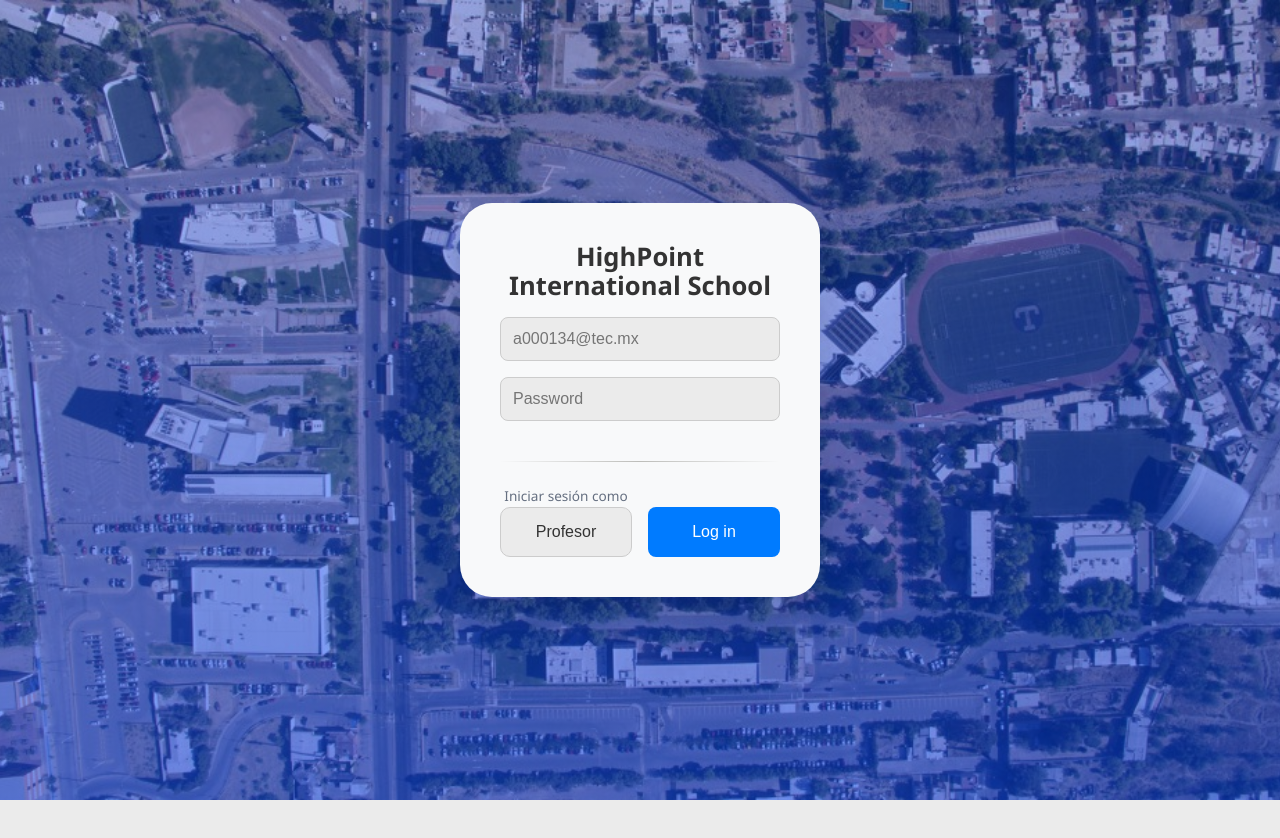
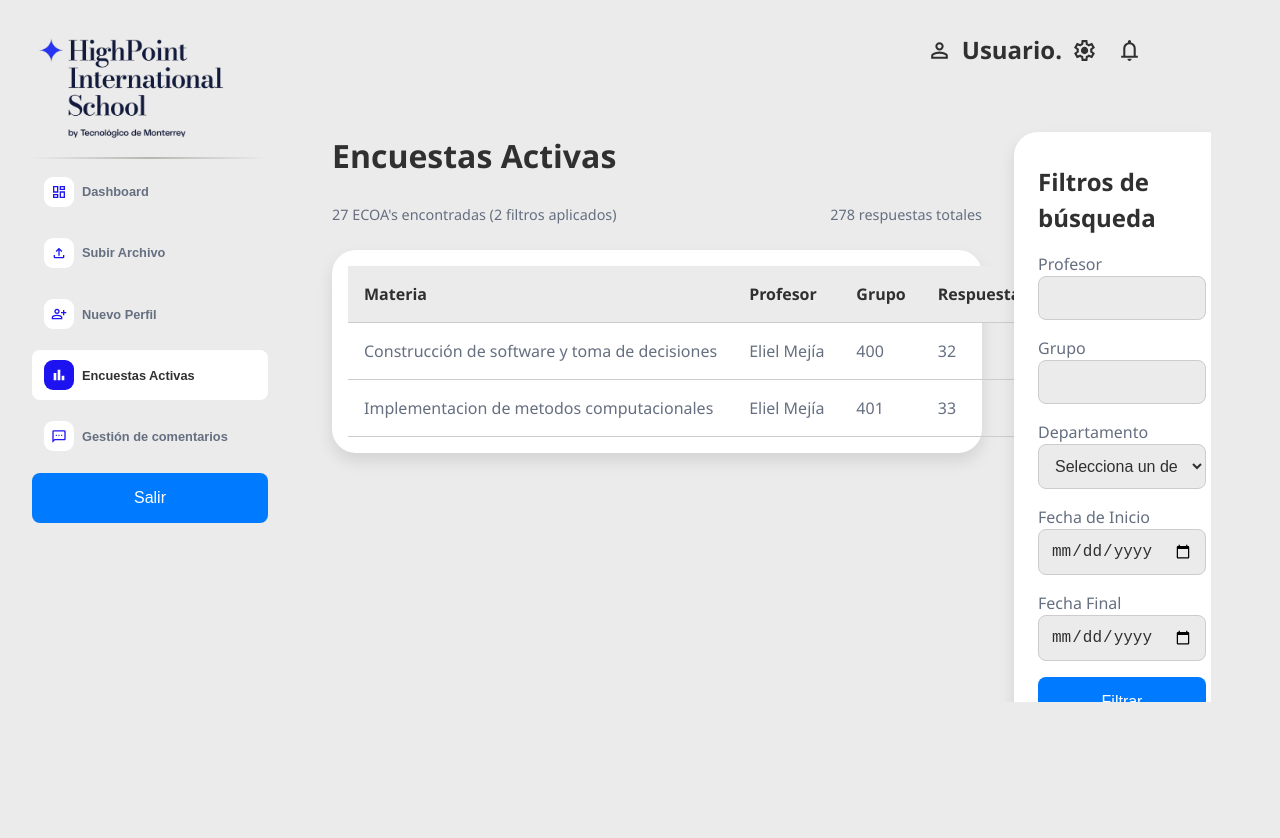
Before and after one commit to CLA-TC2005B-FJ2025/equipo5-prototipo, a React (Vite) app: page /encuestasActivas in a window 1280 px wide. Before the commit this address led to /. Shown: the top 838 px of the page. Before the commit the page ends 800 px from the top, so only its background shows below. Built offline with nearby package versions, Linux system fonts and the light colour scheme.

Commit message:
CasiEncuestasActivasFrontend

```diff
--- a/src/Paginas/Dashboard.jsx
+++ b/src/Paginas/Dashboard.jsx
@@ -1,4 +1,4 @@
-import AdminDashboard from "./dashboards/adminDashboard.jsx";
+import AdminDashboard from "./dashboards/AdminDashboard.jsx";
 
 export default function Dashboard() {
   const rol = localStorage.getItem("rol");
--- a/src/Paginas/encuestasActivas.jsx
+++ b/src/Paginas/encuestasActivas.jsx
@@ -1,13 +1,99 @@
 import Sidebar from "../components/Sidebar";
+import NavBar from "../components/NavBar";
+import "../Styles/EncuestasActivas.css";
 
 export default function EncuestasActivas() {
+  const userName = localStorage.getItem("userName") || "Usuario";
+
   return (
     <div className="MainPageLayout">
       <div className="Sidebar">
-        <Sidebar botonActivoAct={"Encuestas Activas"}></Sidebar>
+        <Sidebar botonActivoAct="Encuestas Activas" />
       </div>
+
+      <div className="Navbar">
+        <NavBar Usuario={userName} />
+      </div>
+
       <div className="MainContent">
-        <h1>ENCUESTAS ACTIVAS</h1>
+        <div className="encuestas-activas-container">
+          <div className="encuestas-main-content">
+            <h1 className="encuestas-header">Encuestas Activas</h1>
+            <div className="encuestas-info-bar">
+              <span>27 ECOA's encontradas (2 filtros aplicados)</span>
+              <span>278 respuestas totales</span>
+            </div>
+            <div className="encuestas-list">
+              <table>
+                <thead>
+                  <tr>
+                    <th>Materia</th>
+                    <th>Profesor</th>
+                    <th>Grupo</th>
+                    <th>Respuestas</th>
+                    <th>Info</th>
+                  </tr>
+                </thead>
+                <tbody>
+                  <tr>
+                    <td>Construcción de software y toma de decisiones</td>
+                    <td>Eliel Mejía</td>
+                    <td>400</td>
+                    <td>32</td>
+                    <td><a href="#">Ver datos</a></td>
+                  </tr>
+                  <tr>
+                    <td>Implementacion de metodos computacionales</td>
+                    <td>Eliel Mejía</td>
+                    <td>401</td>
+                    <td>33</td>
+                    <td><a href="#">Ver datos</a></td>
+                  </tr>
+                  {/* Más filas */}
+                </tbody>
+              </table>
+            </div>
+          </div>
+
+          <div className="encuestas-filtros">
+            <h2>Filtros de búsqueda</h2>
+
+            <div>
+              <label>Profesor</label>
+              <input type="text"/>
+            </div>
+
+            <div>
+              <label>Grupo</label>
+              <input type="text"/>
+            </div>
+
+            <div>
+              <label>Departamento</label>
+              <select>
+                <option>Selecciona un departamento</option>
+                <option>Académico</option>
+                <option>Deportivo</option>
+                <option>Cultural</option>
+                <option>Laboratorista</option>
+                <option>Tutores</option>
+              </select>
+            </div>
+
+            <div>
+              <label>Fecha de Inicio</label>
+              <input type="date" />
+            </div>
+
+            <div>
+              <label>Fecha Final</label>
+              <input type="date" />
+            </div>
+
+            <button>Filtrar</button>
+          </div>
+
+        </div>
       </div>
     </div>
   );
--- /dev/null
+++ b/src/Styles/EncuestasActivas.css
@@ -0,0 +1,76 @@
+.encuestas-activas-container {
+  display: flex;
+  gap: 2rem;
+  height: 100%;
+}
+
+.encuestas-main-content {
+  flex: 2.5;
+  max-width: 650px;
+  display: flex;
+  flex-direction: column;
+  gap: 1.5rem;
+}
+
+.encuestas-header {
+  font-size: 2rem;
+  font-weight: bold;
+
+}
+
+.encuestas-info-bar {
+  display: flex;
+  justify-content: space-between;
+  font-size: 0.9rem;
+  color: var(--text-dark);
+}
+
+.encuestas-list {
+  background: white;
+  border-radius: var(--border-radius-card);
+  box-shadow: var(--box-shadow-card);
+  padding: 1rem;
+}
+
+.encuestas-list table {
+  width: 100%;
+  max-width: 650px;
+  border-collapse: collapse;
+}
+
+.encuestas-list th,
+.encuestas-list td {
+  padding: 1rem;
+  text-align: left;
+  border-bottom: 1px solid #ccc;
+}
+
+
+.encuestas-list th {
+  background-color: var(--background-light);
+  color: var(--text-dark-two);
+}
+
+.encuestas-list td {
+  color: var(--text-dark);
+  white-space: nowrap;
+  overflow: hidden;
+  text-overflow: ellipsis;
+}
+
+.encuestas-list td a {
+  color: var(--primary-color);
+  font-weight: bold;
+}
+
+.encuestas-filtros {
+  flex: 1;
+  background: white;
+  border-radius: var(--border-radius-card);
+  box-shadow: var(--box-shadow-card);
+  padding: 2rem 1.5rem;
+  display: flex;
+  flex-direction: column;
+  gap: 1rem;
+  height: fit-content;
+}
--- a/src/Styles/index.css
+++ b/src/Styles/index.css
@@ -23,9 +23,32 @@ body {
   color: var(--text-dark);
 }
 
+
 .MainPageLayout {
-  height: 100vh;
+  height: 120vh;
   display: grid;
   grid-template-columns: 300px 1fr;
   grid-template-rows: 100px 1fr;
+  grid-template-areas:
+    "Sidebar Navbar"
+    "Sidebar MainContent";
 }
+
+.Sidebar {
+  grid-area: Sidebar;
+}
+
+.Navbar {
+  grid-area: Navbar;
+  display: flex;
+  justify-content: flex-end;
+  align-items: center;
+  padding: 0 2rem;
+}
+
+.MainContent {
+  grid-area: MainContent;
+  overflow-y: auto;
+  overflow-x: hidden;
+  padding: 2rem;
+}
--- a/src/main.jsx
+++ b/src/main.jsx
@@ -20,9 +20,9 @@ createRoot(document.getElementById("root")).render(
           <Route
             path="/dashboard"
             element={
-              <RutaPrivada>
+              //<RutaPrivada>
                 <Dashboard />
-              </RutaPrivada>
+              //</RutaPrivada>
             }
           />
           <Route
@@ -36,17 +36,17 @@ createRoot(document.getElementById("root")).render(
           <Route
             path="/nuevoPerfil"
             element={
-              <RutaPrivada>
+              //<RutaPrivada>
                 <NuevoPerfil />
-              </RutaPrivada>
+              //</RutaPrivada>
             }
           />
           <Route
             path="/encuestasActivas"
             element={
-              <RutaPrivada>
+              //<RutaPrivada>
                 <EncuestasActivas />
-              </RutaPrivada>
+              //</RutaPrivada>
             }
           />
           <Route
```
Also changed, not shown: src/Styles/Global.css (line endings or trailing spaces).
